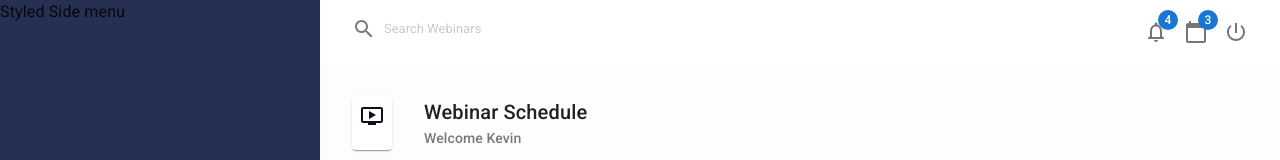
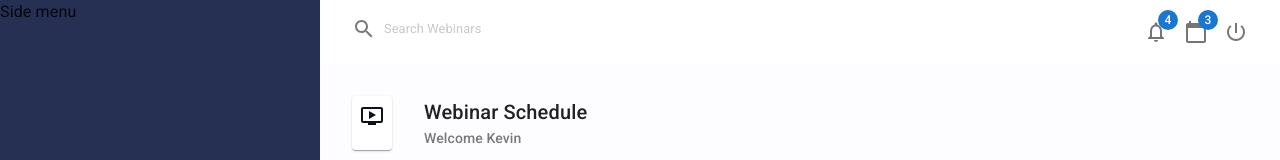
Before and after one commit to Andrew-Lee-A/Webinar_Tracker, a React (Create React App) app: page /dashboard in a window 1280 px wide. Shown: the top 160 px of the page. Built offline with nearby package versions, Linux system fonts and the light colour scheme; a web font is replaced by a local one.

Commit message:
connected Dashboard logout with homepage

```diff
--- a/src/components/DashboardPage/DashboardComponents/Header.js
+++ b/src/components/DashboardPage/DashboardComponents/Header.js
@@ -60,7 +60,7 @@ export default function Header() {
                         </IconButton>
                         <IconButton>
                             <Badge>
-                                <PowerSettingsNewIcon fontSize='medium'/>
+                                <PowerSettingsNewIcon fontSize='medium' onClick={event =>  window.location.href='/'}/>
                             </Badge>
                         </IconButton>
                     </Grid>
--- a/src/components/DashboardPage/DashboardComponents/SideMenu.js
+++ b/src/components/DashboardPage/DashboardComponents/SideMenu.js
@@ -1,6 +1,7 @@
 import React from 'react'
-import {Box, styled} from '@mui/material';
+import {Box, styled, Grid, Typography} from '@mui/material';
 import { flexbox } from '@mui/system';
+import PageHeader from './PageHeader';
 
 const StyledBox  = styled(Box)({
   display: flexbox,
@@ -16,7 +17,12 @@ export default function SideMenu() {
   return (
       <>
         <StyledBox>
-          Styled Side menu
+          <Grid container>
+            <Grid item >
+
+            Side menu
+            </Grid>
+          </Grid>
         </StyledBox>
       </>
   )
```
